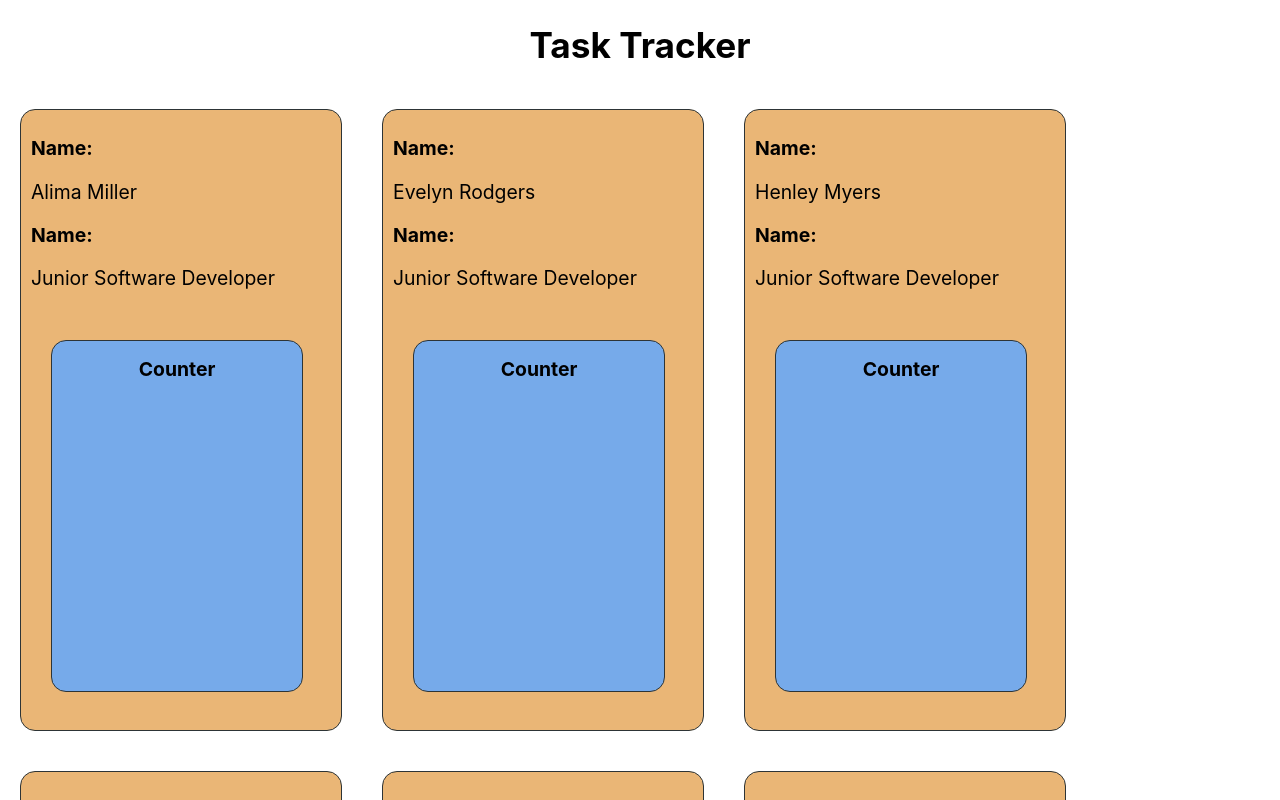
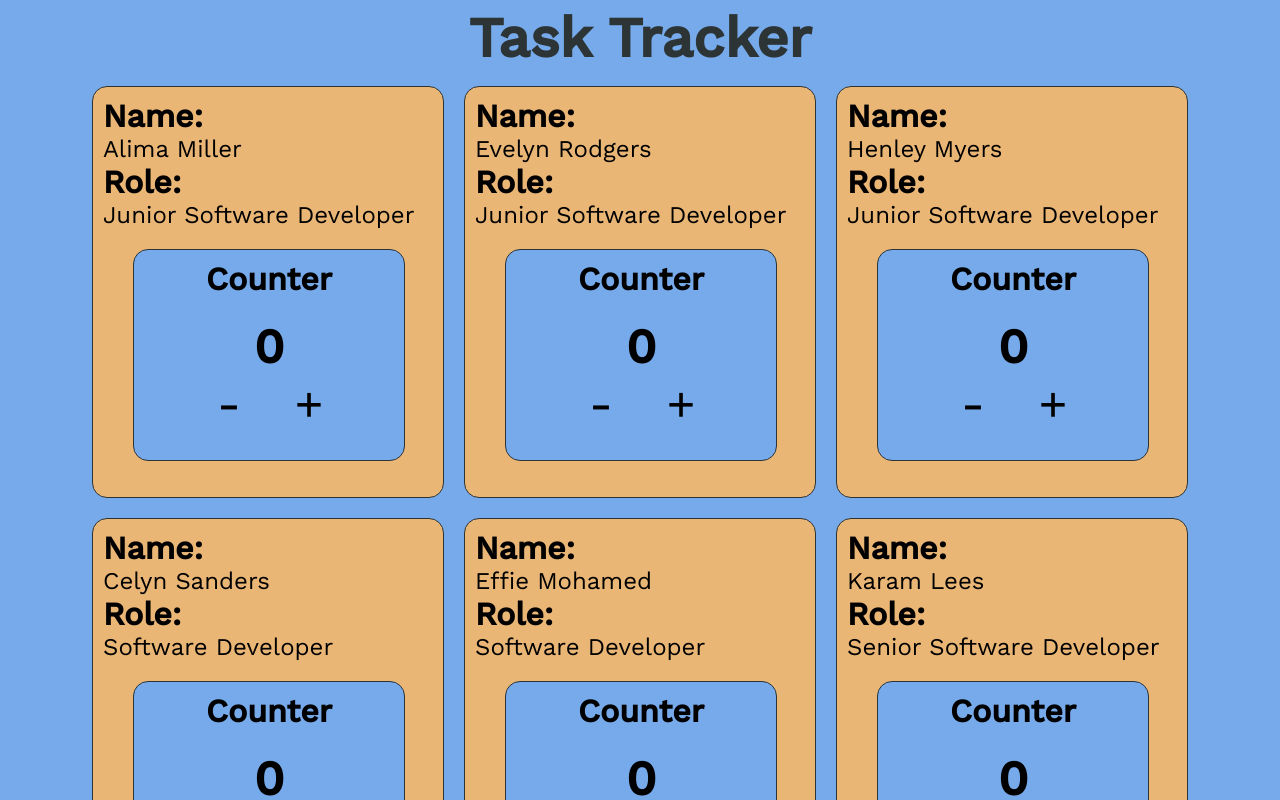
Before and after one commit to JonathanRadford/Tracker, a React (Create React App) app: page / in a window 1280 px wide. Shown: the top 800 px of the page. Built offline with nearby package versions, Linux system fonts and the light colour scheme.

Commit message:
Full funcionality

```diff
--- a/public/index.html
+++ b/public/index.html
@@ -8,6 +8,9 @@
       name="description"
       content="Web site created using create-react-app"
     />
+    <link rel="preconnect" href="https://fonts.googleapis.com">
+<link rel="preconnect" href="https://fonts.gstatic.com" crossorigin>
+<link href="https://fonts.googleapis.com/css2?family=Work+Sans:wght@400;500&display=swap" rel="stylesheet">
 
     <title>React App</title>
   </head>
--- a/src/App.jsx
+++ b/src/App.jsx
@@ -6,7 +6,7 @@ function App() {
   return (
     <div className="App">
       <h1>Task Tracker</h1>
-        <Tracker teamArr={team}  />
+        <Tracker title="Position" teamArr={team}  />
     </div>
   );
 }
--- a/src/App.scss
+++ b/src/App.scss
@@ -1,9 +1,30 @@
 @use "./assets/sass/_variables.scss" as *;
 
+*{
+  margin: 0;
+  padding: 0;
+  font-family: 'Work Sans', sans-serif;
+}
+
 .App{
-  background-color: $color-white;
+  background-color: $color-primary;
   text-align: center;
   >h1{
+    padding:20px;
     font-size: 2rem;
+    color: $color-black;
   }
 }
+
+@media screen and (min-width: 768px){
+  .App>h1{
+      padding:5px;
+      font-size: 3rem;
+    }
+}
+
+@media screen and (min-width: 1024px){
+  .App>h1{
+      font-size: 3.5rem;
+    }
+}
--- a/src/components/Counter/Counter.jsx
+++ b/src/components/Counter/Counter.jsx
@@ -1,2 +1,27 @@
-import React from "react";
+import React, { useState } from "react";
 import "./Counter.scss";
+
+
+const Counter = () => {
+    const [counter, setCounter] = useState(0);
+
+    const handleIncrement = () => {
+        if(counter >= 0){
+        setCounter(counter + 1)
+        }
+}
+    const handleDecrement = () => {
+        if(counter > 0){
+            setCounter(counter - 1)
+            }
+}
+        return (
+        <div className="button-counter">
+           <h3>{counter}</ h3>
+           <button className="button" onClick={handleDecrement}>-</button>
+           <button className="button" onClick={handleIncrement}>+</button>
+        </ div>
+        )
+}
+
+export default Counter
--- a/src/components/Counter/Counter.scss
+++ b/src/components/Counter/Counter.scss
@@ -1 +1,33 @@
 @use "../../assets/sass/_variables.scss" as *;
+
+h3{
+    font-size: 2rem;
+}
+.button-counter{
+    padding: 20px;
+    font-size: 2rem;
+}
+
+.button{
+    border: transparent;
+    background-color: transparent;
+    width: 80px;
+    height: 50px;
+    font-size: 2rem;
+}
+
+@media screen and (min-width: 768px){
+    h3{
+        font-size: 3rem;
+    }
+    .button-counter{
+        padding: 20px;
+        font-size: 3rem;
+    }
+
+    .button{
+        width: 80px;
+        height: 50px;
+        font-size: 3rem;
+    }
+  }
--- a/src/components/Tracker/Tracker.jsx
+++ b/src/components/Tracker/Tracker.jsx
@@ -1,13 +1,15 @@
 import React from "react";
 import "./Tracker.scss";
+import Counter from "../Counter/Counter"
 
 const Tracker = (props) => {
   const {title, teamArr} = props
   const workerName = teamArr.map((team, index) => {
-    return <div key={title + index} className="team-info"><h2>Name: </h2> <p> {team.name}</ p>
-            <h2>Name: </h2><p> {team.role} <div className="counter">
+   return <div key={title + index} className="team-info"><h2>Name: </h2> <p> {team.name}</ p>
+            <h2>Role: </h2><p> {team.role} </ p><div className="counter">
               <h2>Counter</h2>
-          </div></ p></ div>
+              <Counter />
+               </ div> </ div>
   })
       return (
       <div>
--- a/src/components/Tracker/Tracker.scss
+++ b/src/components/Tracker/Tracker.scss
@@ -1,22 +1,23 @@
 @use "../../assets/sass/_variables.scss" as *;
 
 *{
-    font-size: 1.1rem;
+    font-size: 1rem;
 }
 
 .team {
    display: flex;
    flex-wrap: wrap;
+   justify-content: center;
   }
 
   .team-info {
     text-align: left;
     background-color: $color-secondary;
-    width: 300px;
-    height: 600px;
+    width: 280px;
+    height: 250px;
     border: 1px solid $color-black;
     padding: 10px;
-    margin: 20px;
+    margin: 10px;
     border-radius: 15px;
   }
 
@@ -24,10 +25,52 @@
     text-align: center;
     background-color: $color-primary;
     border: 1px solid $color-black;
-    margin: 0 20px;
+    margin: 0 30px;
+    padding: 10px;
     position: relative;
-    top: 50px;
-    width: 250px;
-    height: 350px;
+    top: 20px;
+    width: 200px;
+    height: 120px;
     border-radius: 15px;
 }
+
+@media screen and (min-width: 768px){
+  .team-info {
+    width: 280px;
+    height: 350px;
+    padding: 10px;
+    margin: 10px;
+    border-radius: 15px;
+  }
+
+  .counter{
+    margin: 0 30px;
+    padding: 10px;
+    top: 20px;
+    width: 200px;
+    height: 200px;
+    border-radius: 15px;
+}
+h2{
+  font-size: 1.5rem;
+}
+}
+
+@media screen and (min-width: 1024px){
+  .team-info {
+    width: 330px;
+    height: 390px;
+  }
+
+  .counter{
+    width: 250px;
+    height: 190px;
+    border-radius: 15px;
+}
+h2{
+  font-size: 2rem;
+}
+p{
+  font-size: 1.5rem;
+}
+}
```
Also changed, not shown: src/components/Button/Button.jsx (deleted, +0 -18 lines), src/components/Button/Button.scss (deleted, +0 -14 lines).
